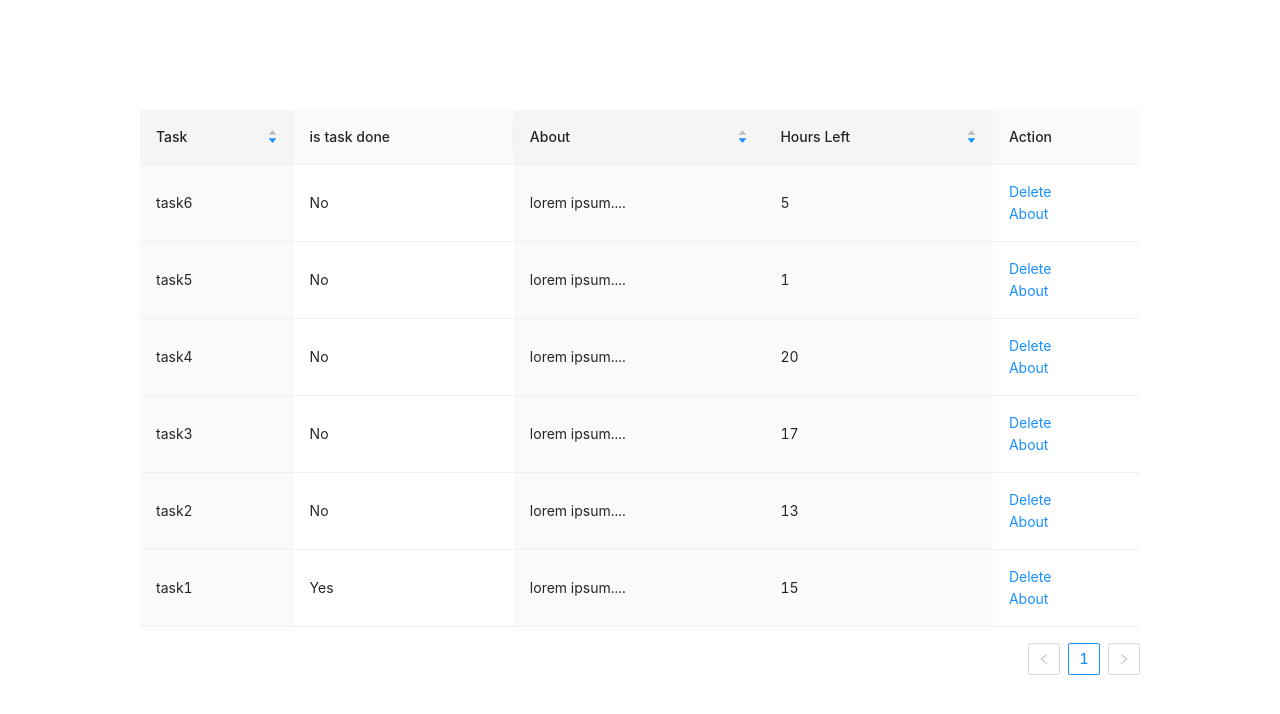
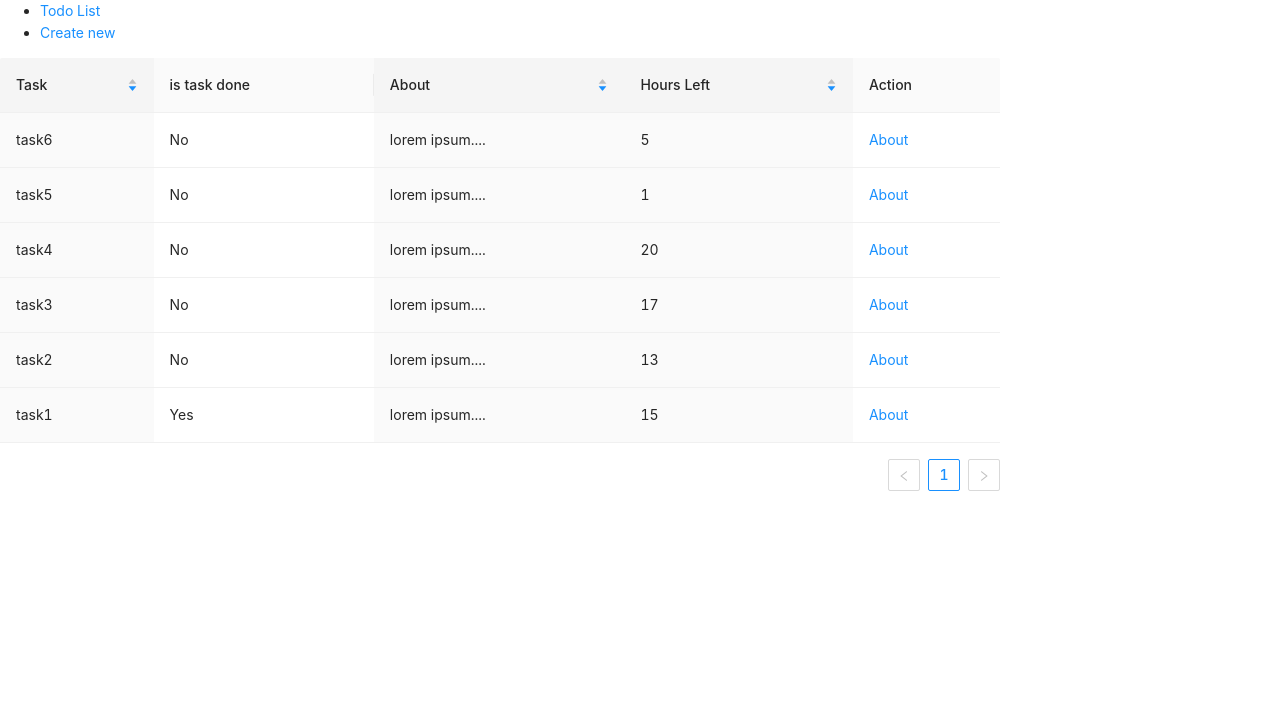
Before and after one commit to jancurevic/todo, a React (Create React App) app: page / in a window 1280 px wide. Shown: the top 714 px of the page. Built offline with nearby package versions, Linux system fonts and the light colour scheme.

Commit message:
zajęcia 2

```diff
--- a/package.json
+++ b/package.json
@@ -9,6 +9,7 @@
     "antd": "^4.16.0",
     "react": "^17.0.2",
     "react-dom": "^17.0.2",
+    "react-router-dom": "^5.2.0",
     "react-scripts": "4.0.3",
     "web-vitals": "^1.1.2"
   },
--- a/src/App.js
+++ b/src/App.js
@@ -1,12 +1,42 @@
 import React from "react";
-import './App.css';
-import  TodoList from './components/TodoList/TodoList';
+import "./App.css";
+import TodoList from "./components/TodoList/TodoList";
+import NewTodo from "./components/NewTodo/NewTodo";
+import { BrowserRouter as Router, Switch, Route, Link } from "react-router-dom";
 
 function App() {
   return (
-    <div className="App">
-      <TodoList />
-    </div>
+    <Router>
+      <div>
+        <nav>
+          <ul>
+            <li>
+              <Link to="/">Todo List</Link>
+            </li>
+            <li>
+              <Link to="/new-todo">Create new</Link>
+            </li>
+          </ul>
+        </nav>
+
+        {/* A <Switch> looks through its children <Route>s and
+            renders the first one that matches the current URL. */}
+        <Switch>
+          <Route path="/new-todo">
+            <NewTodo />
+          </Route>
+          <Route path="/todo-about/:id">
+            <TodoList />
+          </Route>
+          <Route path="/">
+            <TodoList />
+          </Route>
+        </Switch>
+      </div>
+    </Router>
+    // <div className="App">
+    //   <TodoList />
+    // </div>
   );
 }
 
--- a/src/components/ActionButtons/ActionButtons.jsx
+++ /dev/null
@@ -1,11 +0,0 @@
-import React from "react";
-
-export const ActionButtons = () => {
-  return (
-    <>
-      <a>Delete</a>
-      <br />
-      <a>About</a>
-    </>
-  );
-};
--- /dev/null
+++ b/src/components/NewTodo/NewTodo.jsx
@@ -0,0 +1,8 @@
+import React from "react";
+
+export default function NewTodo(){
+
+  return (
+    <div>New Todo component works!</div>
+  );
+};
--- a/src/components/Todo/Todo.jsx
+++ b/src/components/Todo/Todo.jsx
@@ -1,7 +1,7 @@
 import React from "react";
 import './Todo.css';
 
-export const Todo = ({task, isDone}) => {
+export default function Todo({task, isDone}){
 
   return (
     <div className="todo">{task} - {isDone ? 'Done' : 'Not done'}</div>
--- a/src/components/TodoList/TodoList.jsx
+++ b/src/components/TodoList/TodoList.jsx
@@ -4,7 +4,7 @@ import "./TodoList.css";
 // import { Todo } from "../Todo/Todo";
 import { Table } from "antd";
 
-import { ActionButtons } from "../ActionButtons/ActionButtons";
+import { Link } from "react-router-dom";
 
 export default function TodoList() {
   const columns = [
@@ -36,17 +36,53 @@ export default function TodoList() {
       title: "Action",
       dataIndex: "",
       key: "x",
-      render: () => <ActionButtons />,
+      render: () => <Link to="/todo-about/">About</Link>,
     },
   ];
 
   const todos = [
-    { task: "task1", isDone: true, about: "lorem  ipsum....", hoursLeft: 15 },
-    { task: "task2", isDone: false, about: "lorem ipsum....", hoursLeft: 13 },
-    { task: "task3", isDone: false, about: "lorem ipsum....", hoursLeft: 17 },
-    { task: "task4", isDone: false, about: "lorem ipsum....", hoursLeft: 20 },
-    { task: "task5", isDone: false, about: "lorem ipsum....", hoursLeft: 1 },
-    { task: "task6", isDone: false, about: "lorem ipsum....", hoursLeft: 5 },
+    {
+      id: 1,
+      task: "task1",
+      isDone: true,
+      about: "lorem  ipsum....",
+      hoursLeft: 15,
+    },
+    {
+      id: 2,
+      task: "task2",
+      isDone: false,
+      about: "lorem ipsum....",
+      hoursLeft: 13,
+    },
+    {
+      id: 3,
+      task: "task3",
+      isDone: false,
+      about: "lorem ipsum....",
+      hoursLeft: 17,
+    },
+    {
+      id: 4,
+      task: "task4",
+      isDone: false,
+      about: "lorem ipsum....",
+      hoursLeft: 20,
+    },
+    {
+      id: 5,
+      task: "task5",
+      isDone: false,
+      about: "lorem ipsum....",
+      hoursLeft: 1,
+    },
+    {
+      id: 6,
+      task: "task6",
+      isDone: false,
+      about: "lorem ipsum....",
+      hoursLeft: 5,
+    },
   ];
 
   // function onChange(pagination, filters, sorter, extra) {
@@ -63,7 +99,13 @@ export default function TodoList() {
       className="todoTable"
       columns={columns}
       dataSource={mappedTodos}
-      // onChange={onChange}
+      onRow={(record, rowIndex) => {
+        return {
+          onClick: (event) => {
+            console.log(event.target);
+          },
+        };
+      }}
     />
   );
-};
+}
```
Also changed, not shown: src/zadania.txt (added), 1 other file (tests, documents, lock files or other folders).
